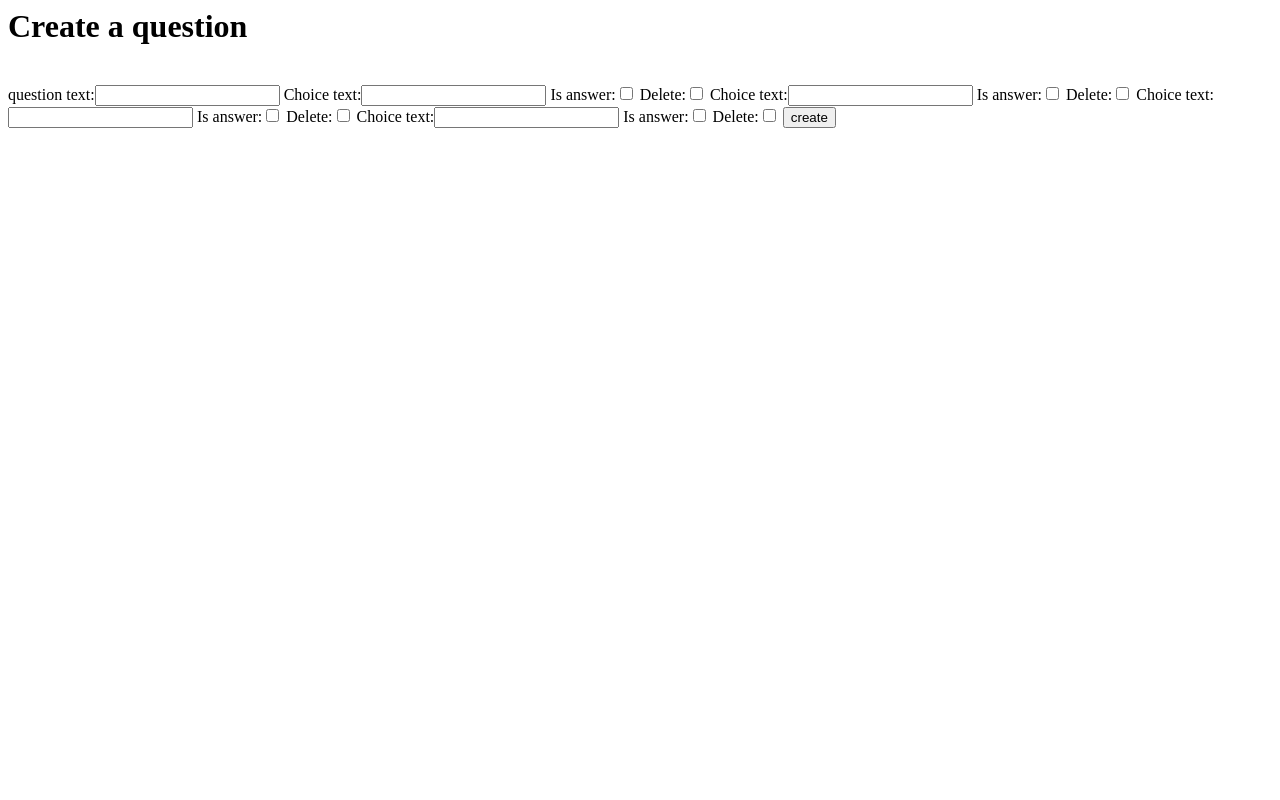
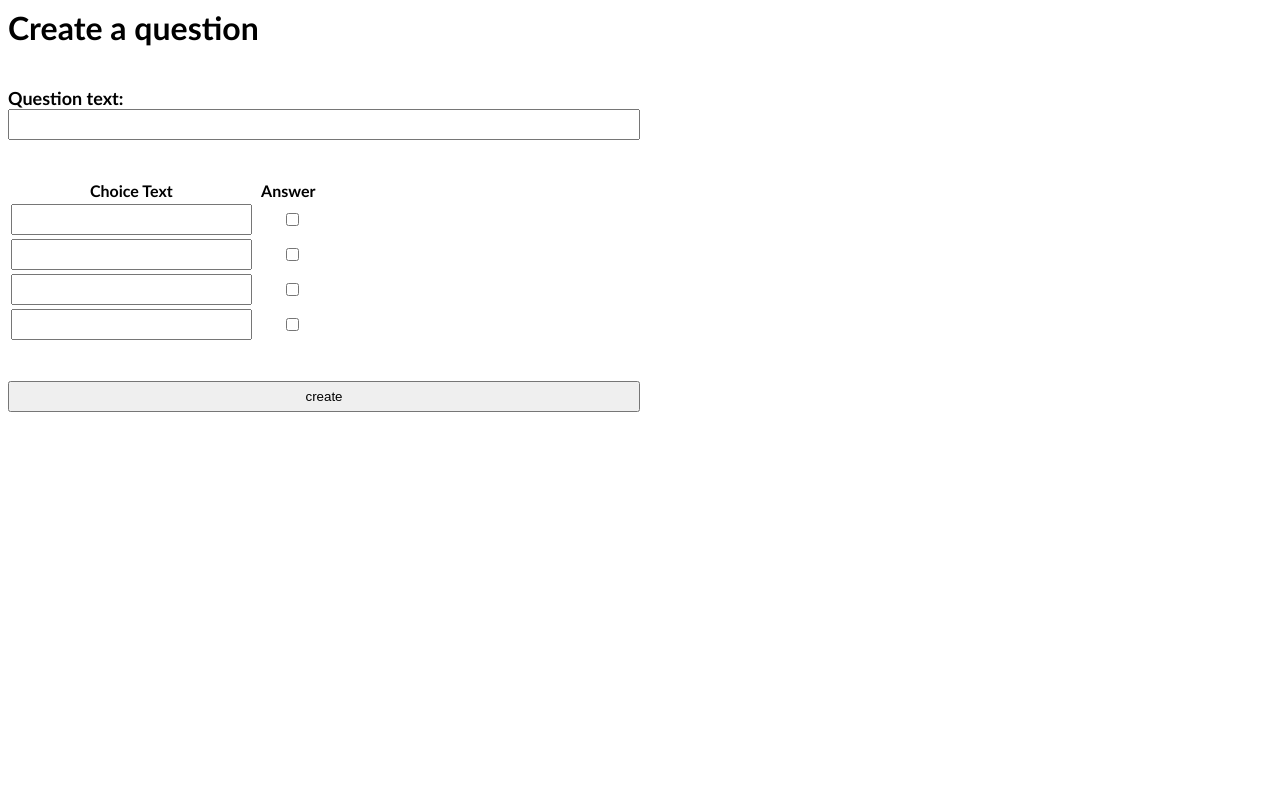
Before and after one commit to gcallah/QuizGenerator, a Django app: page /create_question in a window 1280 px wide. Run offline with Django 3.2, Linux system fonts and the light colour scheme.

Commit message:
added styling to create question page

```diff
--- a/questions/forms.py
+++ b/questions/forms.py
@@ -15,7 +15,7 @@ class ModuleForm(forms.Form):
 
 
 class QuestionForm(forms.Form):
-    question_text = forms.CharField(label='question text', max_length=100)
+    question_text = forms.CharField(label='Question text', max_length=100)
 
 
 class QuizForm(forms.Form):
--- /dev/null
+++ b/questions/static/questions/create_question.css
@@ -0,0 +1,22 @@
+
+body{
+    font-family:'Gill Sans', 'Gill Sans MT', Calibri, 'Trebuchet MS', sans-serif;;
+}
+
+form{
+    width: 50%;
+}
+
+table{
+    width: 50%;
+}
+
+label{
+    font-weight: bold;
+    font-size: large;
+}
+
+input {
+    width: 100%;
+    padding: 6px 10px;
+}
--- a/questions/templates/add_question.html
+++ b/questions/templates/add_question.html
@@ -1,12 +1,39 @@
 <html>
     {% load static %}
     <h1>Create a question</h1>
+    <link rel="stylesheet" href="{% static 'questions/create_question.css' %}">
     <br />
     <form action="/create_question" method="POST">
         {% csrf_token %}
         {{ question_form }}
+        </br>
+        </br>
+        </br>
+        <table>
+            <tr>
+                <th> Choice Text </th>
+                <th> Answer </th>
+            </tr>
+            <tr>
+                <td><input type="text" name="choice1"></td>
+                <td><input type="checkbox" name="choice1-answer"></td>
+            </tr>
+            <tr>
+                <td><input type="text" name="choice2"></td>
+                <td><input type="checkbox" name="choice2-answer"></td>
+            </tr>
+            <tr>
+                <td><input type="text" name="choice3"></td>
+                <td><input type="checkbox" name="choice3-answer"></td>
+            </tr>
+            <tr>
+                <td><input type="text" name="choice4"></td>
+                <td><input type="checkbox" name="choice4-answer"></td>
+            </tr>
 
-        {{ choices_form }}
+        </table>
+        </br>
+        </br>
         <input type="submit" value="create">
     </form>
     <br/>
--- a/questions/views.py
+++ b/questions/views.py
@@ -69,8 +69,7 @@ def create_question(request): #creates a question
     if request.method == 'POST':
         print(request.POST)
         return HttpResponse(200)
-    QuestionFormSet = inlineformset_factory(Question, Choice, fields=('choice_text', 'is_answer'), extra=4)
-    return render(request, 'add_question.html', {'question_form': QuestionForm, 'choices_form': QuestionFormSet})
+    return render(request, 'add_question.html', {'question_form': QuestionForm})
 
 
 def register(request): #allows the user to register into the site (if the username doesn't exist),  also generates the registration page
```
